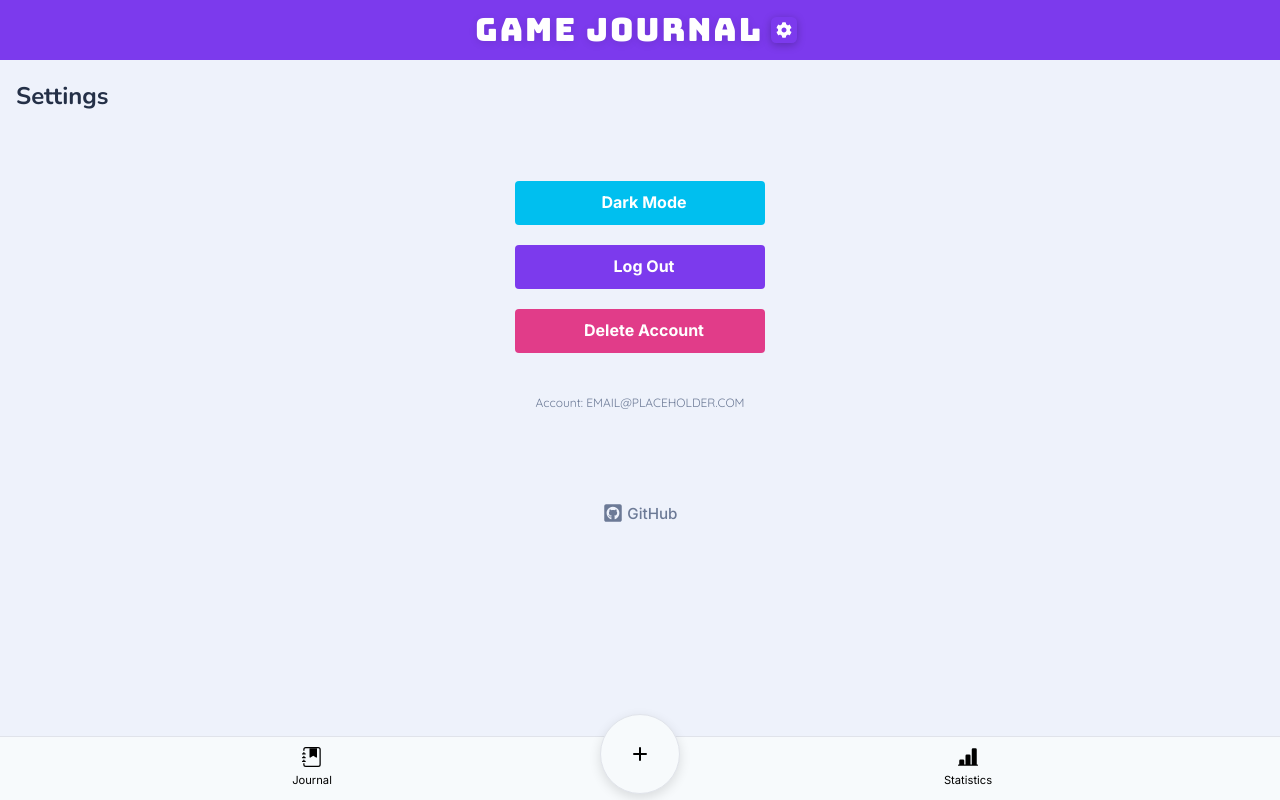
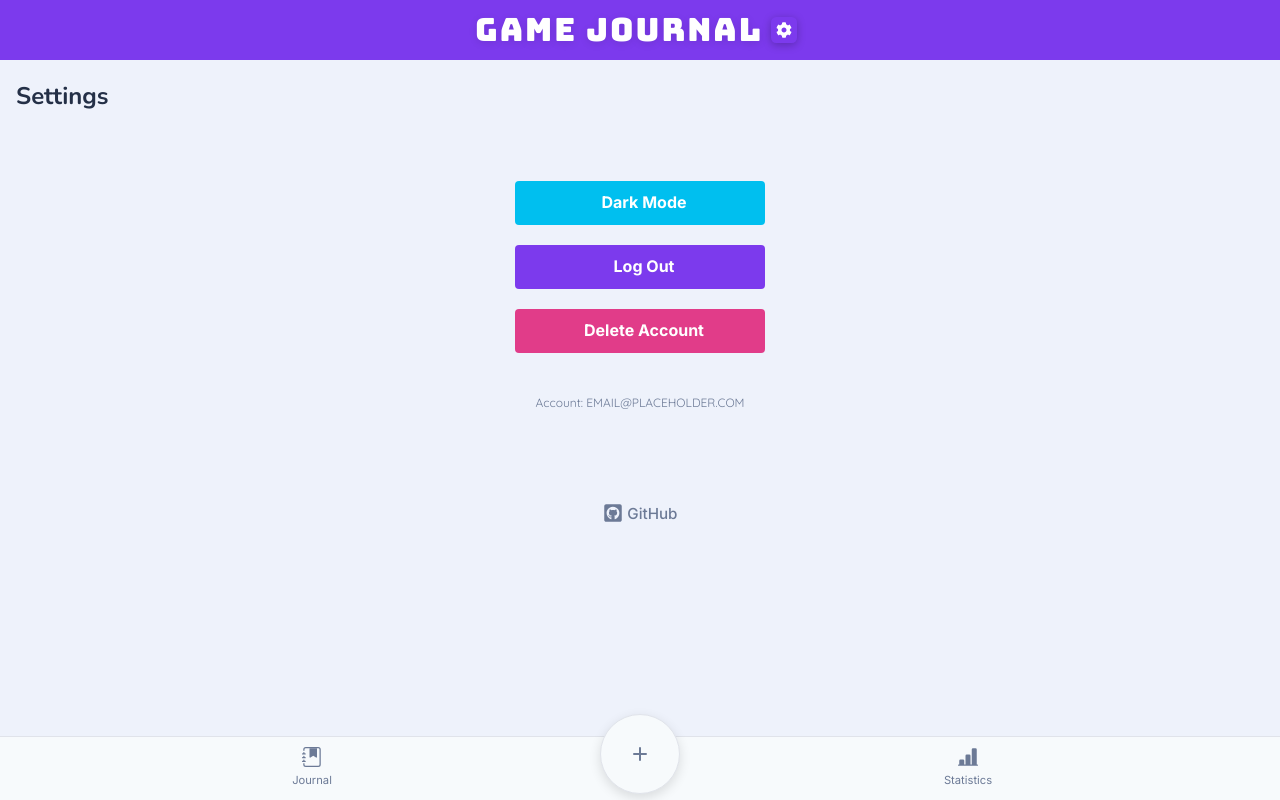
Before and after one commit to ednanf/game-journal, a React (Vite) app in the folder frontend/: page /settings in a window 1280 px wide. Built offline with nearby package versions, Linux system fonts and the light colour scheme.

Commit message:
feat(navbar): update styles for `NavBarButton` and `NavBarMainButton` components
* Added `color: var(--color-text-secondary)` to enhance text visibility.
* Improved consistency in text styling across navigation buttons.

Signed-off-by: Ednan Rogério Frizzera Filho <ednan@frizzera.dev>

```diff
--- a/frontend/src/components/NavBar/NavBarButton/NavBarButton.module.css
+++ b/frontend/src/components/NavBar/NavBarButton/NavBarButton.module.css
@@ -16,8 +16,10 @@
     display: flex;
     align-items: center;
     justify-content: center;
+    color: var(--color-text-secondary);
 }
 
 .text {
     font-size: 0.7rem;
+    color: var(--color-text-secondary);
 }
--- a/frontend/src/components/NavBar/NavBarMainButton/NavBarMainButton.module.css
+++ b/frontend/src/components/NavBar/NavBarMainButton/NavBarMainButton.module.css
@@ -29,12 +29,14 @@
     display: flex;
     align-items: center;
     justify-content: center;
+    color: var(--color-text-secondary);
 }
 
 .text {
     font-size: 0.85rem;
     margin-top: 0.2em;
     display: none;
+    color: var(--color-text-secondary);
 }
 
 /*@media (max-width: 768px) {*/
```
